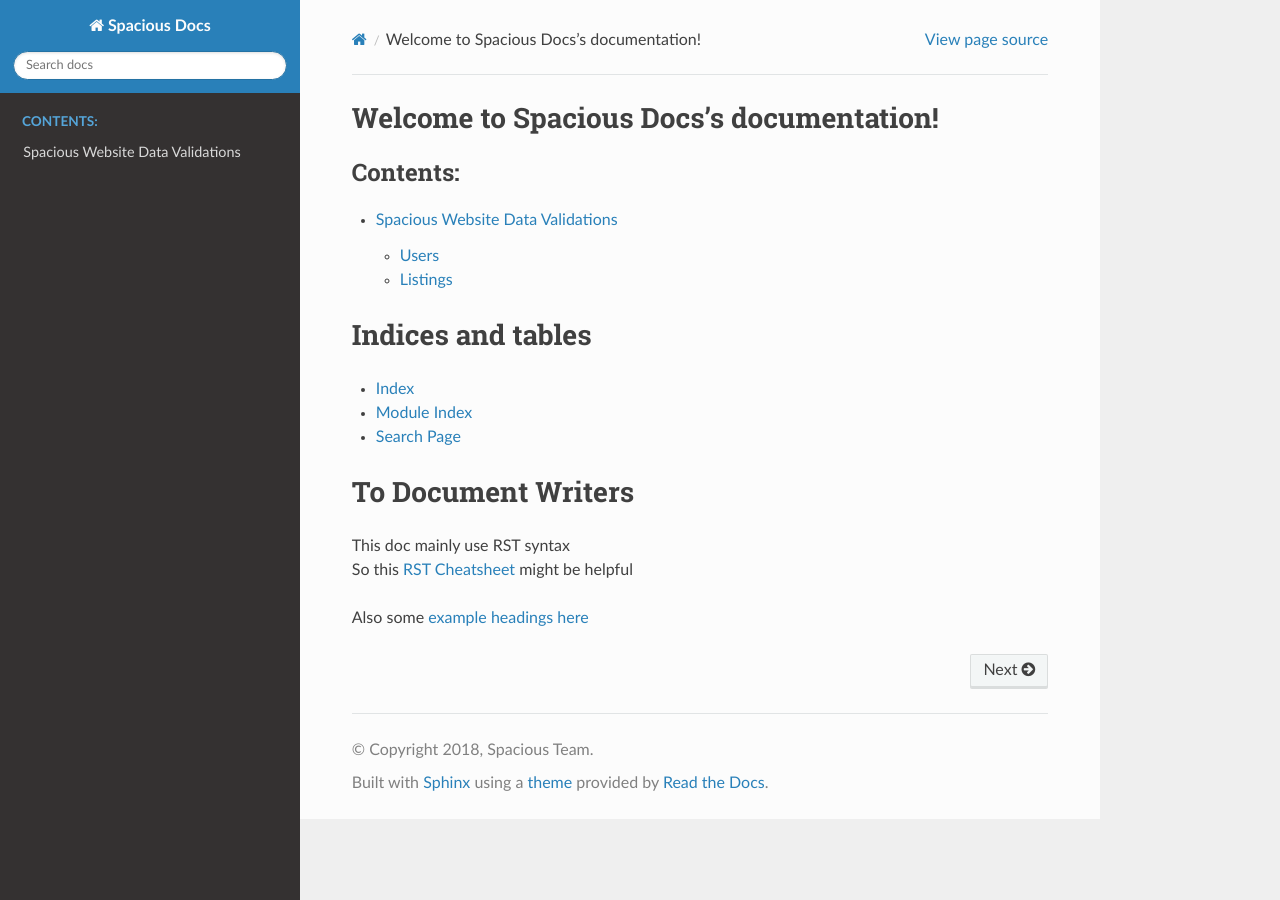
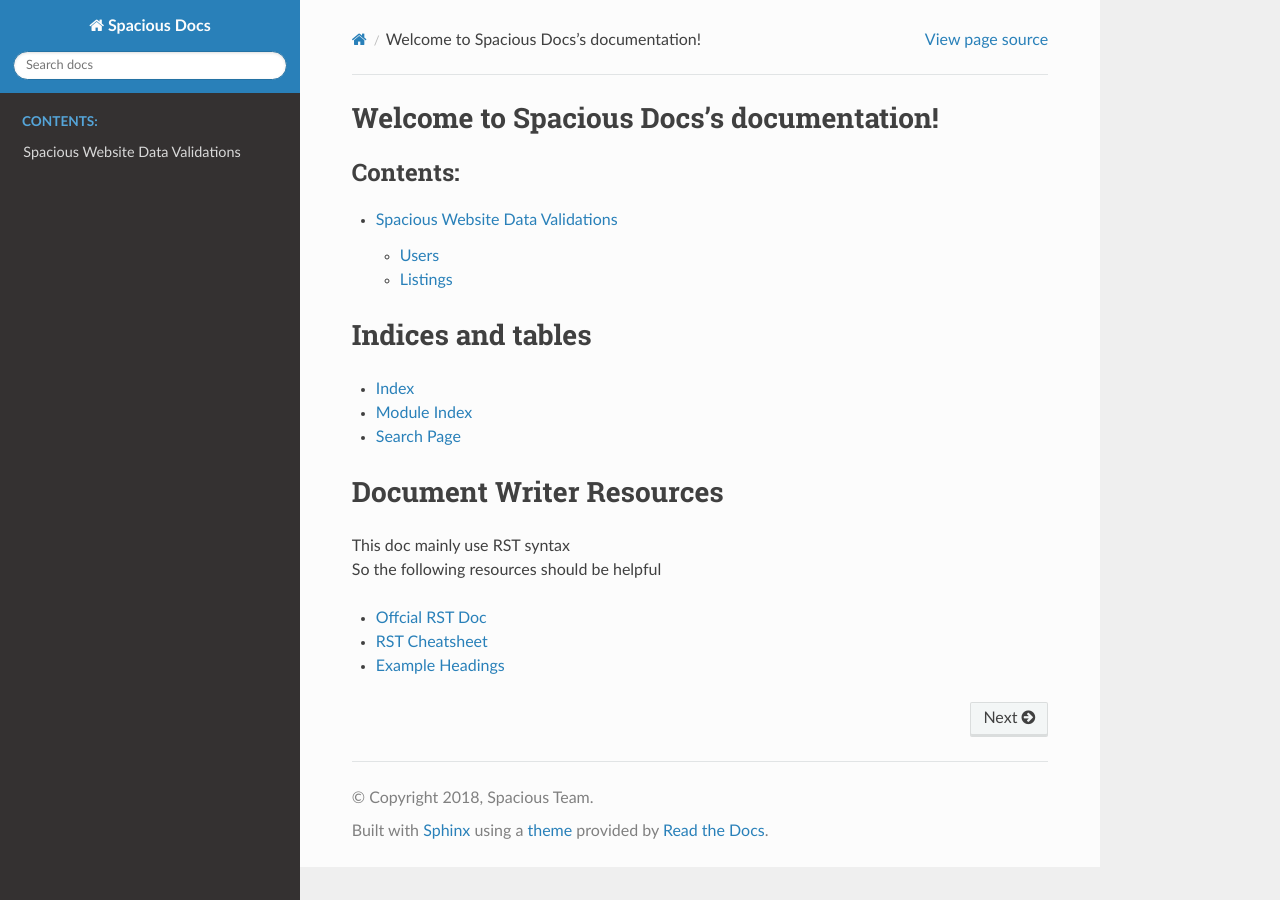
Before and after one commit to Spacious-International/spacious-readthedocs, a Sphinx documentation site: the page built from docs/index.rst, in a window 1280 px wide. Built offline with Sphinx 7.4.7 and the Read the Docs theme 2.0.0, drawn with Linux system fonts in a browser that asks for light colours.

Commit message:
Update Doc writer resources

```diff
--- a/docs/index.rst
+++ b/docs/index.rst
@@ -21,10 +21,12 @@ Indices and tables
 * :ref:`search`
 
 
-To Document Writers
-===================
+Document Writer Resources
+=========================
 
 | This doc mainly use RST syntax
-| So this `RST Cheatsheet <https://github.com/ralsina/rst-cheatsheet/blob/master/rst-cheatsheet.rst>`_ might be helpful
-|
-| Also some `example headings here <https://documentation-style-guide-sphinx.readthedocs.io/en/latest/style-guide.html#headings>`_
+| So the following resources should be helpful
+
+- `Offcial RST Doc <http://www.sphinx-doc.org/en/master/usage/restructuredtext/index.html>`_
+- `RST Cheatsheet <https://github.com/ralsina/rst-cheatsheet/blob/master/rst-cheatsheet.rst>`_
+- `Example Headings <https://documentation-style-guide-sphinx.readthedocs.io/en/latest/style-guide.html#headings>`_
```
